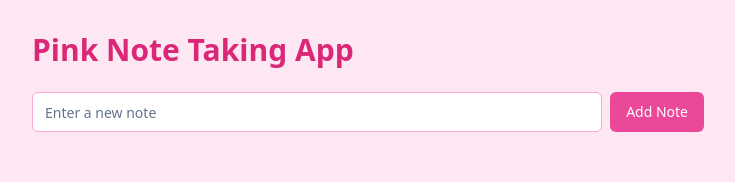
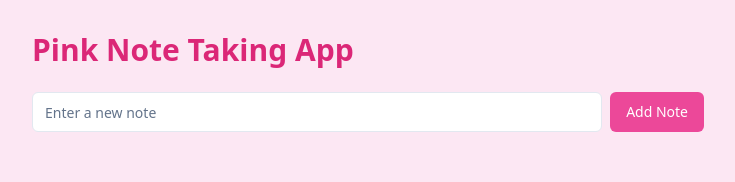
Before and after one commit to GPT-Engineer-App-Dev/simple-react-joy, a React (Vite) app: page / in a window 1280 px wide. Shown: the top 182 px of the page, without its empty margins (272-1007 px from the left). Built offline with nearby package versions, Linux system fonts and the light colour scheme.

Commit message:
GPT Engineer Update

```diff
--- a/src/pages/Index.jsx
+++ b/src/pages/Index.jsx
@@ -38,7 +38,7 @@ export default function Index() {
             onChange={(e) => setNewNote(e.target.value)}
             onKeyPress={handleKeyPress}
             placeholder="Enter a new note"
-            className="flex-grow mr-2 border-pink-300 focus:border-pink-500 focus:ring-pink-500"
+            className="flex-grow mr-2 focus:border-pink-500 focus:ring-pink-500"
           />
           <Button onClick={addNote} className="bg-pink-500 hover:bg-pink-600 text-white">
             Add Note
```
